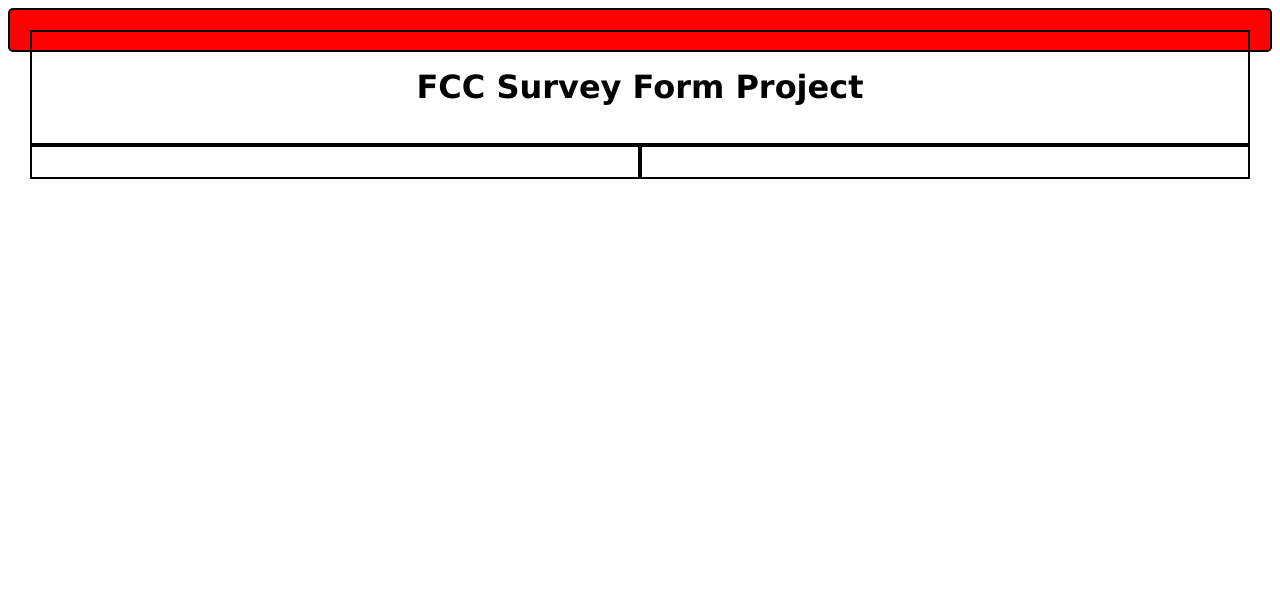
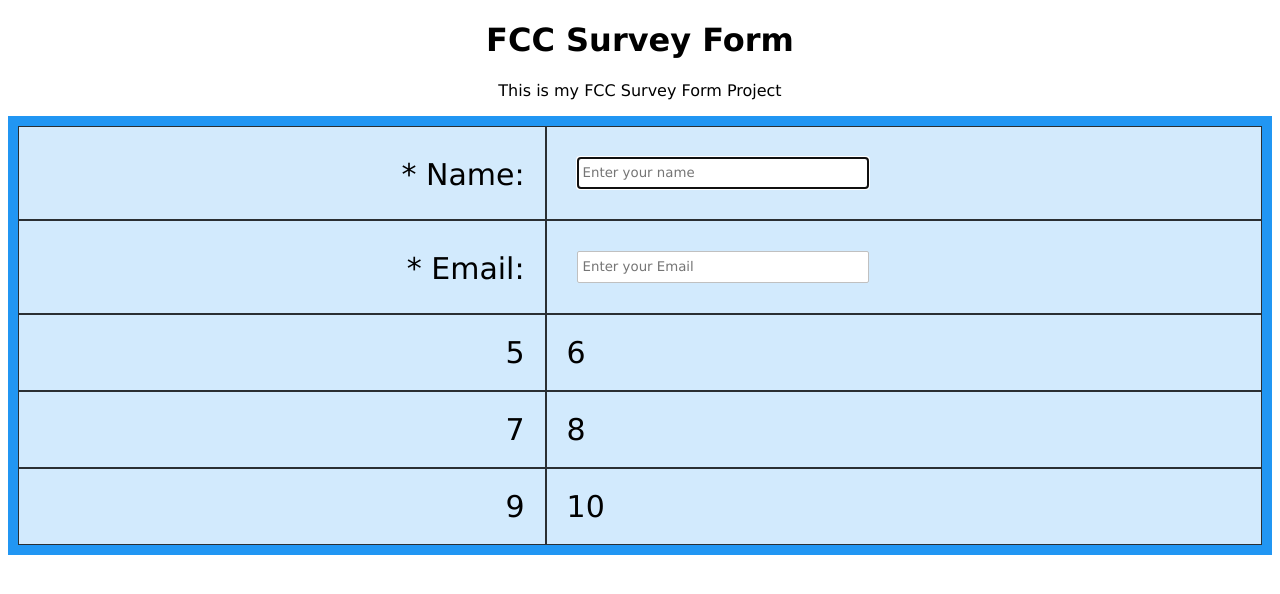
Before and after one commit to donohue76/FCC-Survey-Form, a plain HTML site: page Index.html in a window 1280 px wide. Drawn offline with Linux system fonts and the light colour scheme.

Commit message:
like this much better.

```diff
--- a/Index.html
+++ b/Index.html
@@ -6,33 +6,37 @@
 	<title>FCC Survey Form</title>
 	<link rel="stylesheet" href="style.css">
 </head>
-
 	<body>
-		<div class="container">
-			<div class="row1">
-				<div class="col-12">
-					<div id="title">
-						<h1>
-							FCC Survey Form Project
-						</h1>
-					</div>
-				</div>
-			</div>
-			<div class="row2">
-				<div class="col-6-left">
-
-				</div>
-				<div class="col-6-right">
-
-
-				</div>
-			</div>
+		<div>
+			<h1 id="title">FCC Survey Form</h1>
+			<p id="description">This is my FCC Survey Form Project</p>
 		</div>
 
-
-
-
-
+		<form id="survey-form">
+			<div class="grid-container">
+			  <div class="grid-item-odd">
+			  	<div class="labels">
+					<label id="name-label" for="name">* Name: </label>
+				</div>
+			  </div>
+			  <div class="grid-item">
+			  	<input autofocus="" type="text" name="name" id="name" class="input-field" placeholder="Enter your name" required="">
+			  </div>
+			  <div class="grid-item-odd">
+			  	<div class="labels">
+					<label id="email-label" for="email">* Email: </label>
+				</div>
+			  </div>
+			  <div class="grid-item">
+			  	<input type="email" name="email" id="email" class="input-field" required="" placeholder="Enter your Email">
+			  </div>
+			  <div class="grid-item-odd">5</div>
+			  <div class="grid-item">6</div>
+			  <div class="grid-item-odd">7</div>
+			  <div class="grid-item">8</div>
+			  <div class="grid-item-odd">9</div>
+			  <div class="grid-item">10</div>
+			</div>
+		</form>
 	</body>
-
 </html>
--- a/style.css
+++ b/style.css
@@ -1,50 +1,60 @@
 * {
-  box-sizing: border-box;
-  font-family: Verdana, sans-serif
+	font-family: Verdana, "sans-serif";
 }
 
-.container {
-	border-radius: 5px;
-	background-color: red;
-	padding: 20px;
-	border: 2px solid black;
-	height: 100%;
-	width: 100%;
+.grid-container {
+  display: grid;
+  grid-template-columns: auto auto;
+  background-color: #2196F3;
+  padding: 10px;
 }
 
-.row .row1 .row2 .row3 .row4 .row5::after {
-  content: "";
-  clear: both;
-  display: table;
+.grid-item {
+  background-color: rgba(255, 255, 255, 0.8);
+  border: 1px solid rgba(0, 0, 0, 0.8);
+  padding: 20px;
+  font-size: 30px;
+  text-align: left;
 }
 
-[class*="col-"] {
-  float: left;
-  padding: 15px;
+.grid-item-odd{
+	background-color: rgba(255, 255, 255, 0.8);
+ 	border: 1px solid rgba(0, 0, 0, 0.8);
+ 	padding: 20px;
+ 	font-size: 30px;
+ 	text-align: right;
 }
 
-.col-1 {width: 8.33%;}
-.col-2 {width: 16.66%;}
-.col-3 {width: 25%;}
-.col-4 {width: 33.33%;}
-.col-5 {width: 41.66%;}
-
-.col-6-left {
-	width: 50%;
-	border: 2px solid;
-}
-.col-6-right {
-	width: 50%;
-	border: 2px solid;
+h1 {
+	text-align: center;
 }
 
-.col-7 {width: 58.33%;}
-.col-8 {width: 66.66%;}
-.col-9 {width: 75%;}
-.col-10 {width: 83.33%;}
-.col-11 {width: 91.66%;}
-.col-12 {
-	width: 100%;
+#description {
 	text-align: center;
-	border: 2px solid;
+
 }
+
+#survey-form{
+
+}
+
+.input-field {
+    height: 20px;
+    width: 280px;
+    padding: 5px;
+    margin: 10px;
+    border: 1px solid #c0c0c0;
+    border-radius: 2px;
+}
+
+.labels{
+	margin-top: 10px;
+}
+
+.name-label {
+	display: inline-block;
+    text-align: right;
+    width: 40%;
+    padding: 5px;
+    vertical-align: top;
+}
```
